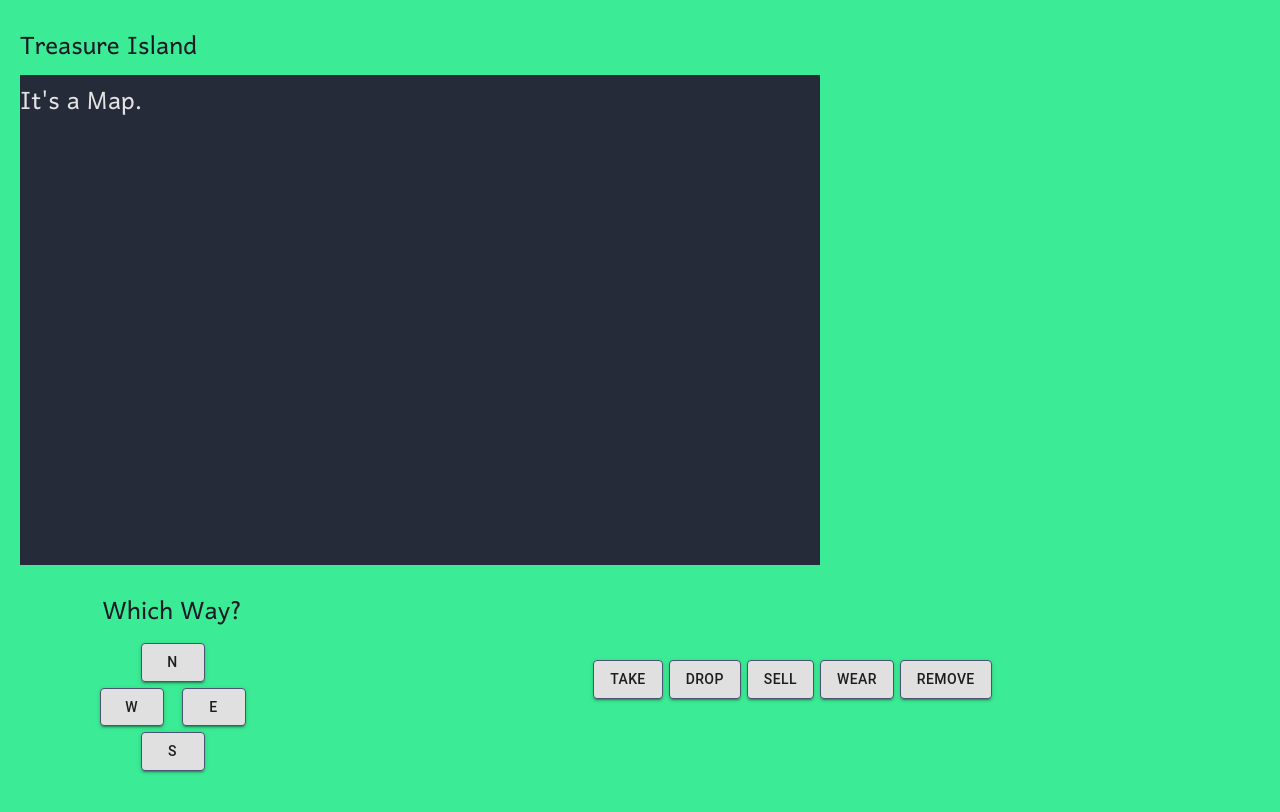
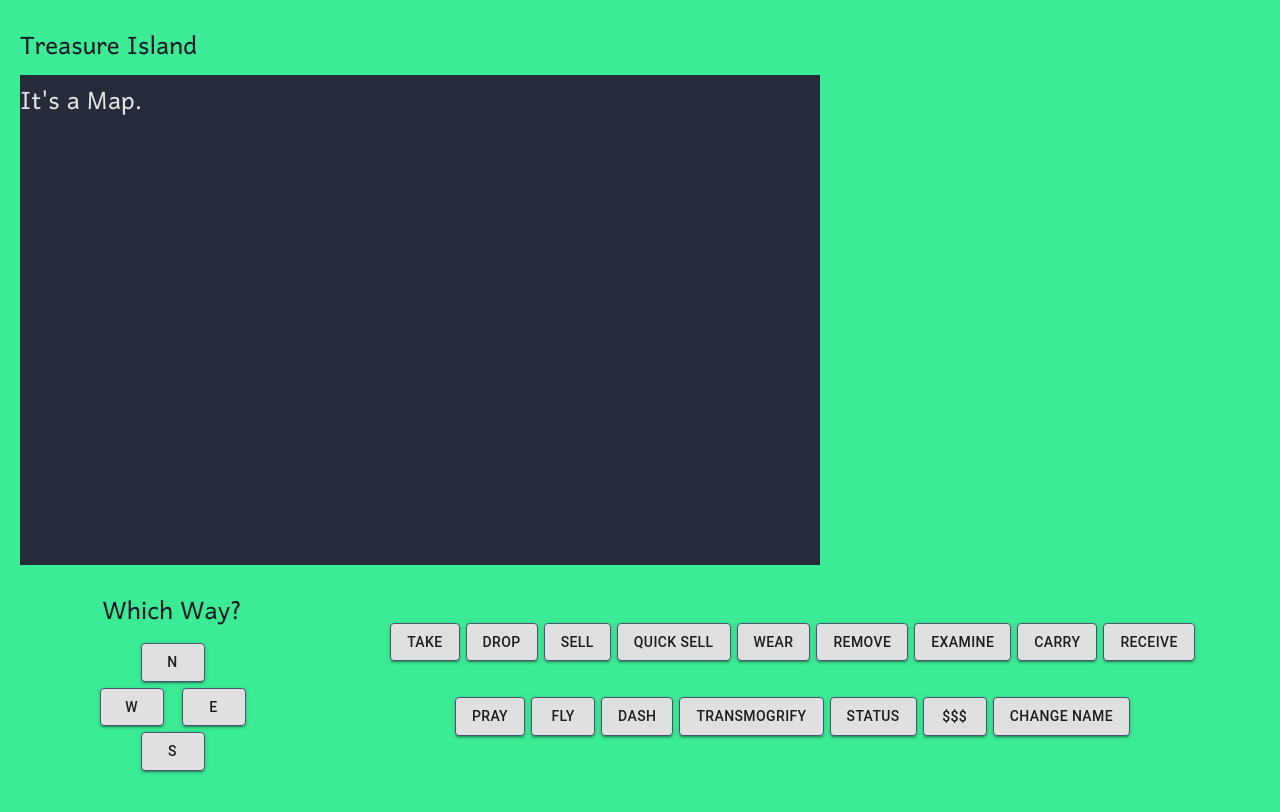
Before and after one commit to island-hunt/island-frontend, a React (Create React App) app: page / in a window 1280 px wide. Built offline with nearby package versions, Linux system fonts and the light colour scheme; no server answers.

Commit message:
passing actions to buttons

```diff
--- a/src/components/Actions.jsx
+++ b/src/components/Actions.jsx
@@ -1,24 +1,25 @@
 import React from 'react'
 import Button from '@material-ui/core/Button'
 
-const Actions = () => {
+const Actions = (props) => {
   return (
     <div className="actions-wrap">
-      <Button variant="contained" name="Take" onClick={() => this.handleTake()}>Take</Button>
-      <Button variant="contained" name="Drop" onClick={() => this.handleDrop()}>Drop</Button>
-      <Button variant="contained" name="Sell" onClick={() => this.handleSell()}>Sell</Button>
-      <Button variant="contained" name="Wear" onClick={() => this.handleWear()}>Wear</Button>
-      <Button variant="contained" name="Remove" onClick={() => this.handleRemove()}>Remove</Button>
-      {/* <Button variant="contained" name="Examine" onClick={() => this.handleExamine()}>Examine</Button>
-      <Button variant="contained" name="Carry" onClick={() => this.handleCarry()}>Carry</Button>
-      <Button variant="contained" name="Receive" onClick={() => this.handleReceive()}>Receive</Button>
-      <Button variant="contained" name="Pray" onClick={() => this.handlePray()}>Pray</Button> */}
-      {/* <Button variant="contained" name="Fly" onClick={() => this.handleFly()}>Fly</Button>
-      <Button variant="contained" name="Dash" onClick={() => this.handleDash()}>Dash</Button>
-      <Button variant="contained" name="Transmogrify" onClick={() => this.handleTransmogrify()}>Transmogrify</Button>
-      <Button variant="contained" name="Status" onClick={() => this.handleStatus()}>Status</Button>
-      <Button variant="contained" name="PlayerState" onClick={() => this.handlePlayerState()}>Player State</Button>
-      <Button variant="contained" name="ChangeName" onClick={() => this.handleChangeName()}>Change Name</Button> */}
+      <Button variant="contained" name="Take" onClick={() => props.takeTreasure()}>Take</Button>
+      <Button variant="contained" name="Drop" onClick={() => props.dropTreasure()}>Drop</Button>
+      <Button variant="contained" name="Sell" onClick={() => props.sellTreasure()}>Sell</Button>
+      <Button variant="contained" name="Sell" onClick={() => props.confirmSellTreasure()}>Quick Sell</Button>
+      <Button variant="contained" name="Wear" onClick={() => props.wearThing()}>Wear</Button>
+      <Button variant="contained" name="Remove" onClick={() => props.handleRemove()}>Remove</Button>
+      <Button variant="contained" name="Examine" onClick={() => props.examineThing()}>Examine</Button>
+      <Button variant="contained" name="Carry" onClick={() => props.carryThing()}>Carry</Button>
+      <Button variant="contained" name="Receive" onClick={() => props.receiveThing()}>Receive</Button>
+      <Button variant="contained" name="Pray" onClick={() => props.pray()}>Pray</Button>
+      <Button variant="contained" name="Fly" onClick={() => props.flyPlayer()}>Fly</Button>
+      <Button variant="contained" name="Dash" onClick={() => props.dashPlayer()}>Dash</Button>
+      <Button variant="contained" name="Transmogrify" onClick={() => props.transMog()}>Transmogrify</Button>
+      <Button variant="contained" name="Status" onClick={() => props.getStatus()}>Status</Button>
+      <Button variant="contained" name="GetBalance" onClick={() => props.getCoinBalance()}>$$$</Button>
+      <Button variant="contained" name="ChangeName" onClick={() => props.changeName()}>Change Name</Button>
     </div>
   )
 }
--- a/src/components/Main.jsx
+++ b/src/components/Main.jsx
@@ -1,6 +1,8 @@
 import React, {useState, useEffect} from 'react'
 import Controls from './Controls'
 import Actions from './Actions'
+// import Details from './Details'
+// import Message from './Message'
 import Map from './Map'
 import axios from 'axios'
 
@@ -348,12 +350,33 @@ const Main = () => {
     <div className="wrapper">
       <p>Treasure Island</p>
       <div className="top-wrap">
-        <Map/>
-        {/* <Details/> */}
+        <div className="map-wrapper">
+          <Map/>
+        </div>
+        <div className="message-wrapper">
+          {/* <Details/>
+          <Message/> */}
+        </div>
       </div>
       <div className="bottom-wrap">
         <Controls movePlayer={movePlayer}/>
-        <Actions/>
+        <Actions
+          receiveThing={receiveThing}
+          takeTreasure={takeTreasure}
+          dropTreasure={dropTreasure}
+          sellTreasure={sellTreasure}
+          confirmSellTreasure={confirmSellTreasure}
+          wearThing={wearThing}
+          examineThing={examineThing}
+          carryThing={carryThing}
+          pray={pray}
+          flyPlayer={flyPlayer}
+          dash={dashPlayer}
+          transMog={transMog}
+          changeName={changeName}
+          getStatus={getStatus}
+          getCoinBalance={getCoinBalance}
+        />
       </div>
     </div>
   )
--- a/src/style/actions.scss
+++ b/src/style/actions.scss
@@ -4,6 +4,7 @@
     margin: 40px;
     width: 75%;
     display: flex;
+    flex-wrap: wrap;
     justify-content: center;
     align-items: center;
 
--- a/src/style/main.scss
+++ b/src/style/main.scss
@@ -12,6 +12,10 @@
     .top-wrap {
         width: 100%;
         display: flex;
+        justify-content: space-between;
+
+
+
     }
     .bottom-wrap {
         width: 100%;
```
